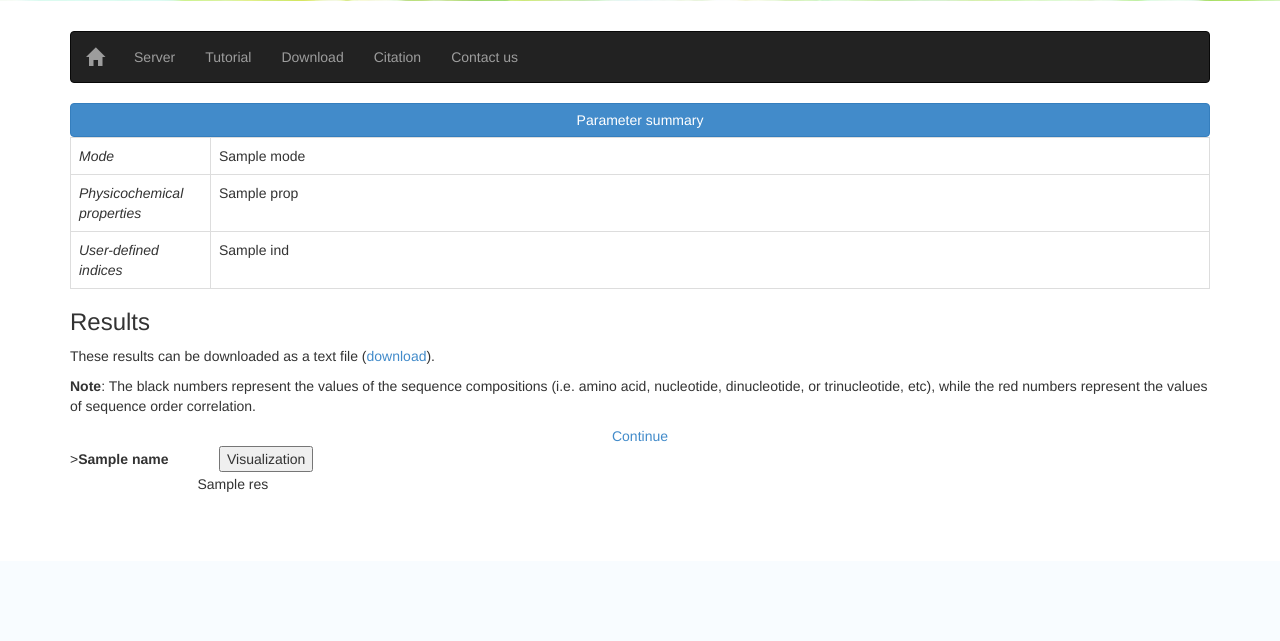
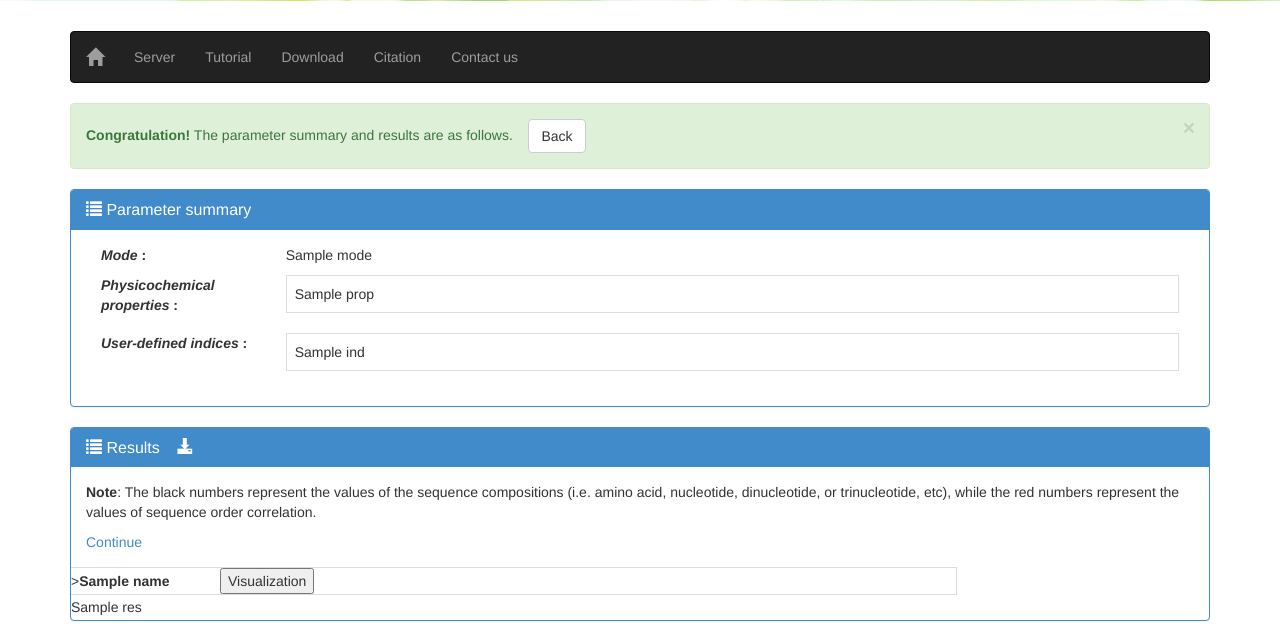
Before and after one commit to liufule12/repRNA_Web, a Flask app: template webserver/templates/result.html in a window 1280 px wide. Shown: the part 239-880 px from the top of the page. Before the commit the page ends 731 px from the top, so only its background shows below. Run offline with Flask 2, Linux system fonts and the light colour scheme; the template is opened without the code that fills it: most values are stand-ins (such as "Sample title", 1, 10 or a date in 2020); some libraries are stand-ins or nearby versions.

Commit message:
add congratulation message, update parameter sum and result page UI.

```diff
--- a/webserver/templates/result.html
+++ b/webserver/templates/result.html
@@ -23,41 +23,67 @@
         </div>
     <!-- Result page. -->
     {% else %}
-        <button class="btn btn-primary btn-block btn-group-lg" type="button" data-toggle="collapse" data-target="#collapseExample" aria-expanded="true" aria-controls="collapseExample">
-            Parameter summary
-        </button>
-        <div class="collapse.in" id="collapseExample">
-            <table class="table table-bordered table-responsive col-sm-4" >
-                <tr>
-                    <td><i>Mode</i></td>
-                    <td>{{ mode }}</td>
-                </tr>
-                {% if method == 'Kmer' %}
-                    <tr>
-                        <td><i>k</i></td>
-                        <td>{{ args['k'] }}</td>
-                    </tr>
+        <div class="alert alert-success alert-dismissible fade in" role="alert">
+            <button type="button" class="close" data-dismiss="alert" aria-label="Close"><span aria-hidden="true">×</span></button>
+            <p><strong>Congratulation!</strong> The parameter summary and results are as follows. &nbsp;&nbsp;&nbsp;<button type="button" class="btn btn-default" onclick="javascript: window.history.back()">Back</button></p>
+        </div>
+
+        <!-- Parameter summary -->
+        <div class="panel panel-primary">
+            <div class="panel-heading">
+                <h4 class="panel-title">
+                    <a data-toggle="collapse" href="#collapseSum" aria-expanded="true" aria-controls="collapseSum"><span class="glyphicon glyphicon-list"></span> Parameter summary</a>
+                </h4>
+            </div>
+
+            <div id="collapseSum" class="panel-collapse collapse in">
+                <div class="panel-body">
+                    <div class="col-sm-12">
+                        <div class="row">
+                            <label class="col-sm-2 text-left"><i>Mode</i> :</label>
+                            <p class="col-sm-2">{{ mode }}</p>
+                        </div>
+
+                        {% if mode == 'Kmer' %}
+                            <div class="row">
+                                <label class="col-sm-2"><i>k</i> :</label>
+                                <p class="col-sm-2">{{ args['k'] }}</p>
+                            </div>
                         {% endif %}
 
-                {% if method == 'PseSSC' %}
-                    <tr>
-                        <td><i>n</i></td>
-                        <td>{{ args['n'] }}</td>
-                    </tr>
+                        {% if mode == 'PseSSC' %}
+                            <div class="row">
+                                <label class="col-sm-2"><i>n</i> :</label>
+                                <p class="col-sm-2">{{ args['n'] }}</p>
+                            </div>
                         {% endif %}
 
-                {% if method == 'PseDPC' %}
-                    <tr>
-                        <td><i>d</i></td>
-                        <td>{{ args['d'] }}</td>
-                    </tr>
+                        {% if mode == 'PseDPC' %}
+                            <div class="row">
+                                <label class="col-sm-2"><i>d</i> :</label>
+                                <p class="col-sm-2">{{ args['d'] }}</p>
+                            </div>
+                        {% endif %}
+
+                        {% if 'lamada' in args %}
+                            <div class="row">
+                                <label class="col-sm-2"><i>λ</i> :</label>
+                                <p class="col-sm-2">{{ args['lamada'] }}</p>
+                            </div>
+                        {% endif %}
+
+                        {% if 'w' in args %}
+                            <div class="row">
+                                <label class="col-sm-2"><i>w</i> :</label>
+                                <p class="col-sm-2">{{ args['w'] }}</p>
+                            </div>
                         {% endif %}
 
                         {% if args['props'] != [] %}
-                    <tr>
-                        <td width="140px"><i>Physicochemical properties</i></td>
-                        <td>
-                            <table cellpadding="10px">
+                            <div class="row">
+                                <label class="col-sm-2 text-left"><em>Physicochemical properties</em> :</label>
+                                <div class="col-sm-10">
+                                    <table class="table table-bordered table-responsive">
                                         <tr>
                                             {% for prop in args['props'] %}
                                                 {% if loop.index0 % 5 == 0 %}
@@ -68,15 +94,15 @@
                                             {% endfor %}
                                         </tr>
                                     </table>
-                        </td>
-                    </tr>
+                                </div>
+                            </div>
                         {% endif %}
 
                         {% if args['ext_ind'] != [] %}
-                    <tr>
-                        <td><i>User-defined indices</i></td>
-                        <td>
-                            <table>
+                            <div class="row">
+                                <label class="col-sm-2 text-left"><em>User-defined indices</em> :</label>
+                                <div class="col-sm-10">
+                                    <table class="table table-bordered table-responsive">
                                         <tr>
                                             {% for ind in args['ext_ind'] %}
                                                 {% if loop.index0 % 5 == 0 %}
@@ -87,37 +113,31 @@
                                             {% endfor %}
                                         </tr>
                                     </table>
-                        </td>
-                    </tr>
+                                </div>
+                            </div>
                         {% endif %}
-
-                {% if 'lamada' in args %}
-                    <tr>
-                        <td><i>lambda</i></td>
-                        <td>{{ args['lamada'] }}</td>
-                    </tr>
-                {% endif %}
-
-                {% if 'w' in args %}
-                    <tr>
-                        <td><i>w</i></td>
-                        <td>{{ args['w'] }}</td>
-                    </tr>
-                {% endif %}
-            </table>
+                    </div>
+                </div>
+            </div>
         </div>
 
-        <h3>Results</h3>
-        <table>
-            <tr>
-                <td colspan="2"><p>These results can be downloaded as a text file (<a href="{{ url_for('static', filename=write_file) }}">download</a>).</p></td>
-            </tr>
-            <tr>
-                <td colspan="2"><p><strong>Note</strong>: The black numbers represent the values of the sequence compositions (i.e. amino acid, nucleotide, dinucleotide, or trinucleotide, etc), while the red numbers represent the values of sequence order correlation.</p></td>
-            </tr>
-            <tr>
-                <td align="center"><a href="javascript: window.history.back()">Continue</a></td>
-            </tr>
+        <!-- Result -->
+        <div class="panel panel-primary">
+            <div class="panel-heading">
+                <h4 class="panel-title">
+                    <a data-toggle="collapse" href="#collapseRes" aria-expanded="true" aria-controls="collapseRes"><span class="glyphicon glyphicon-list"></span> Results</a>
+                     &nbsp;&nbsp;&nbsp;<a href="{{ url_for('static', filename=write_file) }}" target="_blank"><span class="glyphicon glyphicon-download-alt"></span></a>
+                </h4>
+            </div>
+
+            <div id="collapseRes" class="panel-collapse collapse in">
+                <div class="panel-body">
+                    <p><strong>Note</strong>: The black numbers represent the values of the sequence compositions (i.e. amino acid, nucleotide, dinucleotide, or trinucleotide, etc), while the red numbers represent the values of sequence order correlation.</p>
+                    <a href="javascript: window.history.back()">Continue</a>
+                </div>
+            </div>
+
+            <table class="table-responsive table-bordered">
                 {% for vec in res %}
                     <tr>
                         <td>><strong>{{ names[loop.index0] }}</strong>&nbsp;&nbsp;&nbsp;&nbsp;&nbsp;&nbsp;&nbsp;&nbsp;&nbsp;&nbsp;&nbsp;&nbsp;&nbsp;<button onClick="window.open('http://219.223.244.143:5000/visual/{{ user_ip_time }}/{{ loop.index0 }}','','height=2000,width=2000,scrollbars=yes,status=yes')">Visualization</button></td>
@@ -156,6 +176,6 @@
                     </tr>
                 {% endfor %}
             </table>
-
+        </div>
     {% endif %}
 {% endblock %}
```
Lines whose indentation alone changed are shown as unchanged.
